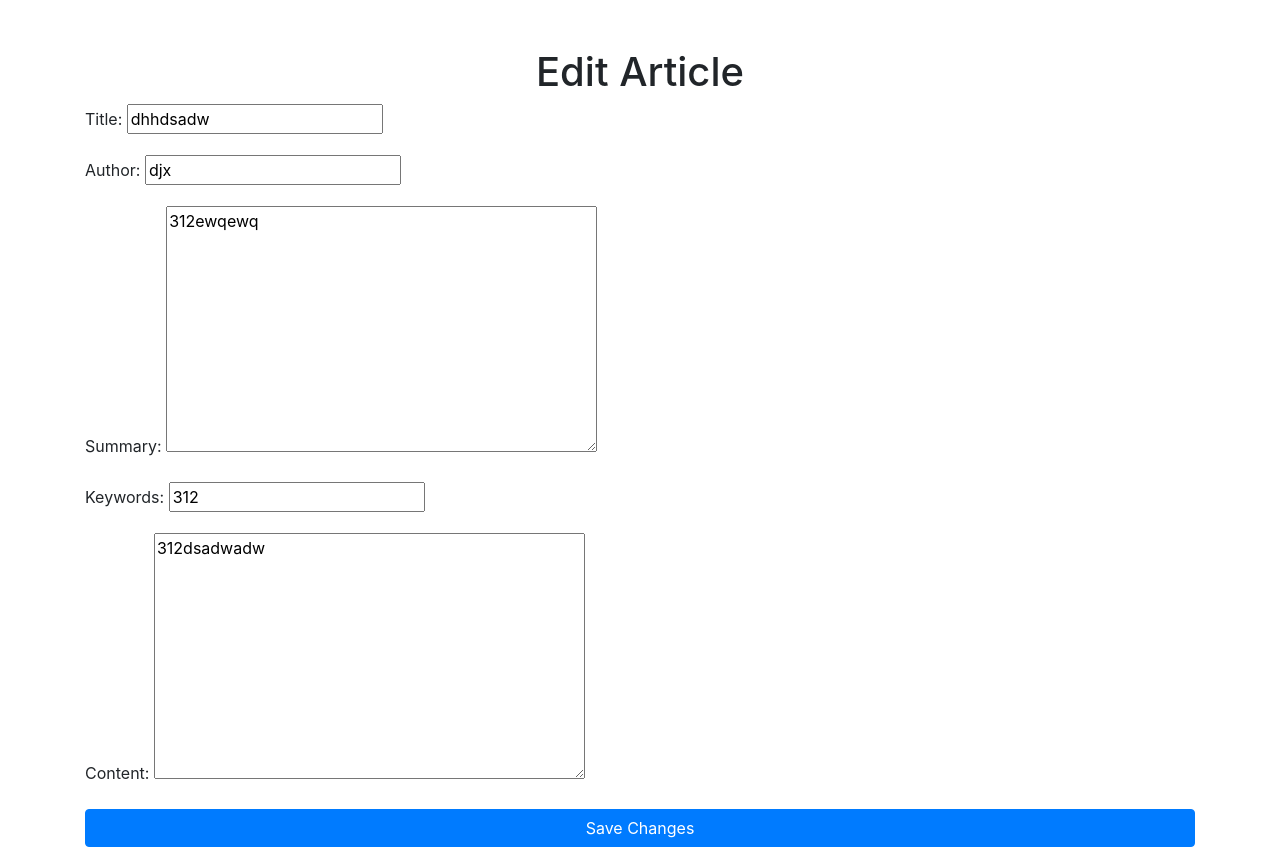
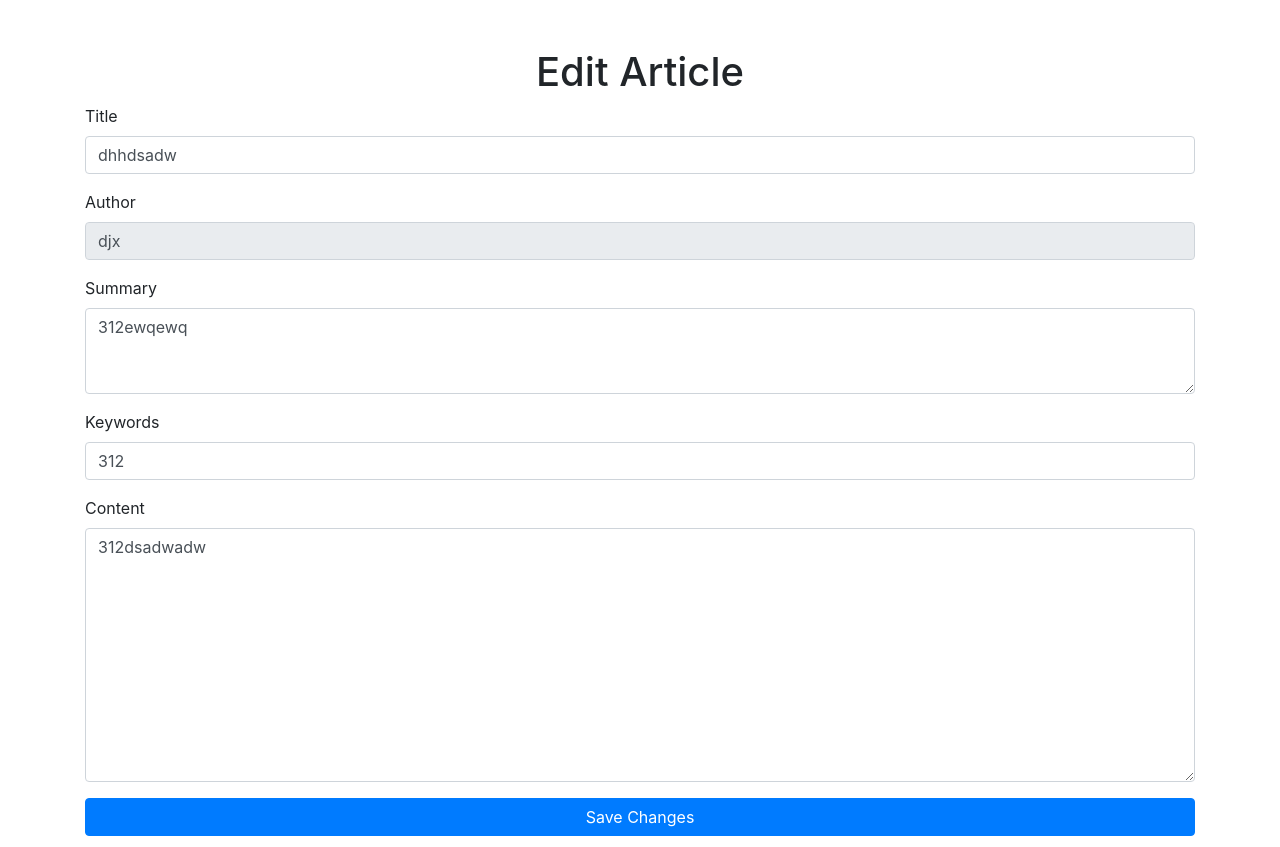
Before and after one commit to HaomingX/Article-Manager, a Django app: page /edit_article/9/ in a window 1280 px wide. Run offline with Django 4.2, Linux system fonts and the light colour scheme; a user stored in the database is signed in; data comes from the database, SQL or seed files in the repository; both versions use the stored data as it was after the commit; some libraries are stand-ins or nearby versions.

Commit message:
edit_article.html

```diff
--- a/app01/templates/edit_article.html
+++ b/app01/templates/edit_article.html
@@ -12,7 +12,28 @@
         <h1 class="text-center">Edit Article</h1>
         <form method="post">
             {% csrf_token %}
-            {{ form.as_p }}
+            {% csrf_token %}
+            <div class="form-group">
+                <label for="id_title">Title</label>
+                <input type="text" class="form-control" id="id_title" name="title" value="{{ form.title.value }}">
+            </div>
+            <div class="form-group">
+                <label for="id_author">Author</label>
+                 <!-- 使用 Django 的表单字段渲染，并通过 readonly 属性设置为只读 -->
+                <input type="text" class="form-control" id="id_author" name="author" value="{{ form.author.value }}" readonly>
+            </div>
+            <div class="form-group">
+                <label for="id_summary">Summary</label>
+                <textarea class="form-control" id="id_summary" name="summary" rows="3">{{ form.summary.value }}</textarea>
+            </div>
+            <div class="form-group">
+                <label for="id_keywords">Keywords</label>
+                <input type="text" class="form-control" id="id_keywords" name="keywords"  value="{{ form.keywords.value }}">
+            </div>
+            <div class="form-group">
+                <label for="id_content">Content</label>
+                <textarea class="form-control" id="id_content" name="content" rows="10">{{ form.content.value }}</textarea>
+            </div>
             <button type="submit" class="btn btn-primary btn-block">Save Changes</button>
         </form>
     </div>
```
Also changed, not shown: db.sqlite3.
